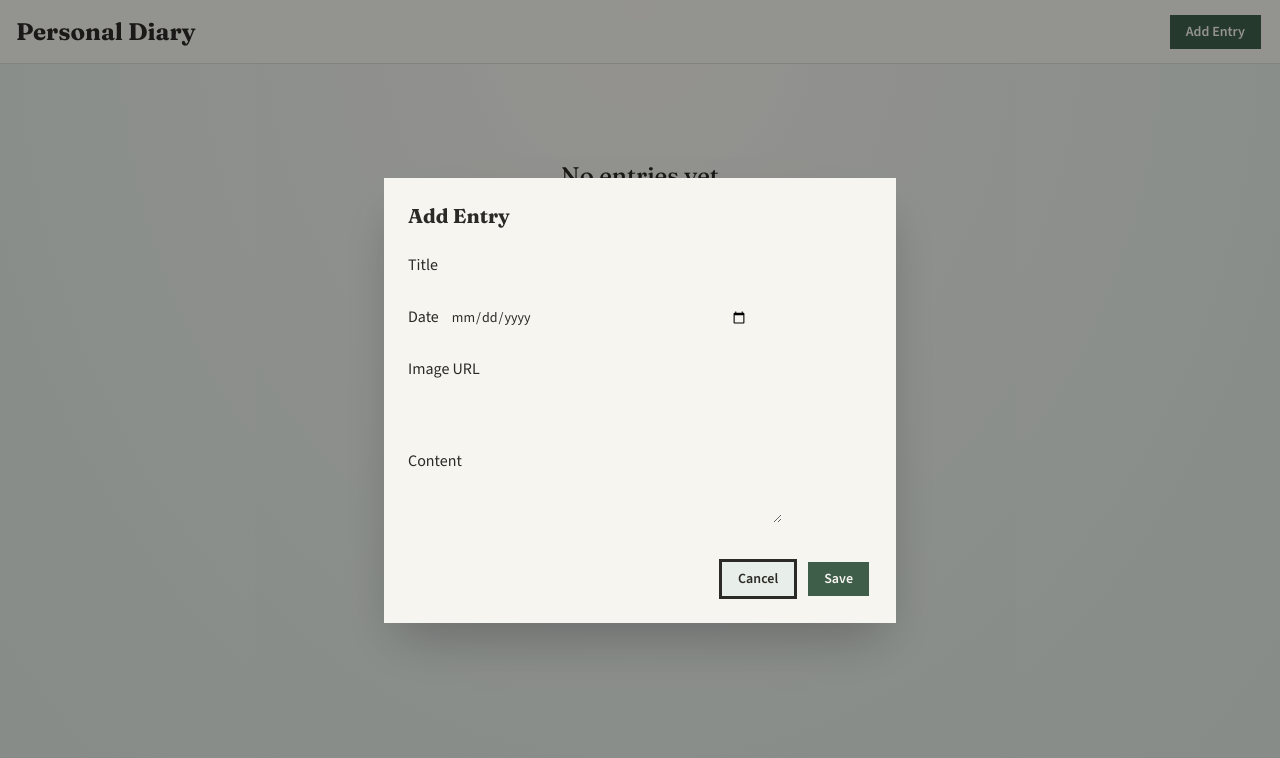
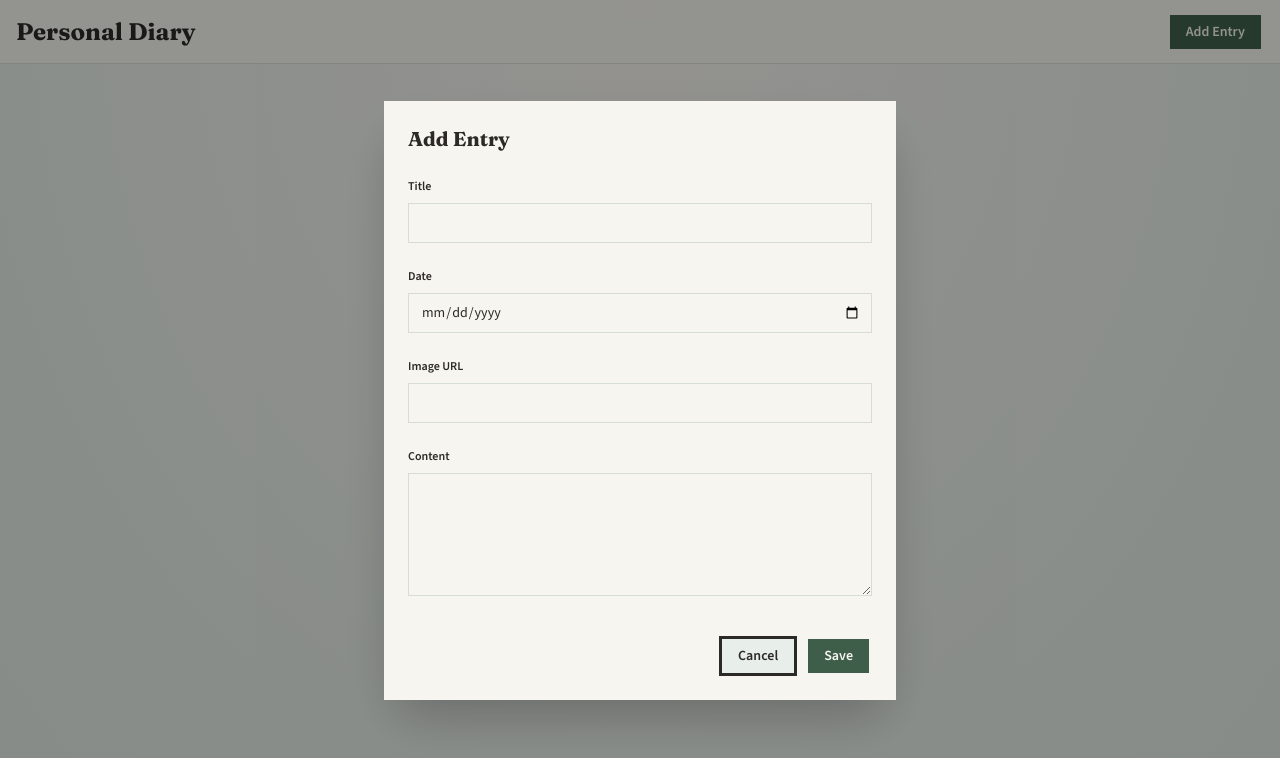
Before and after one commit to Kikanmened/personal-diary, a React (Vite) app: page / in a window 1280 px wide. Both pictures are taken after a click on the button "Add Entry". Shown: the top 758 px of the page. Built offline with nearby package versions, Linux system fonts and the light colour scheme.

Commit message:
fix: update modal forms for daisyUI 5 field styles

```diff
--- a/src/components/AddEntryForm.jsx
+++ b/src/components/AddEntryForm.jsx
@@ -42,40 +42,40 @@ export default function AddEntryForm() {
         <h2 className="font-display text-xl font-bold mb-4">Add Entry</h2>
         {error ? <div className="alert alert-error mb-3">{error}</div> : null}
         <form onSubmit={handleSubmit} className="flex flex-col gap-3">
-          <label className="form-control">
-            <span className="label-text">Title</span>
+          <fieldset className="fieldset">
+            <legend className="fieldset-legend">Title</legend>
             <input
-              className="input input-bordered"
+              className="input w-full border border-base-300 bg-base-100"
               value={title}
               onChange={(e) => setTitle(e.target.value)}
             />
-          </label>
-          <label className="form-control">
-            <span className="label-text">Date</span>
+          </fieldset>
+          <fieldset className="fieldset">
+            <legend className="fieldset-legend">Date</legend>
             <input
               type="date"
-              className="input input-bordered"
+              className="input w-full border border-base-300 bg-base-100"
               value={date}
               onChange={(e) => setDate(e.target.value)}
             />
-          </label>
-          <label className="form-control">
-            <span className="label-text">Image URL</span>
+          </fieldset>
+          <fieldset className="fieldset">
+            <legend className="fieldset-legend">Image URL</legend>
             <input
-              className="input input-bordered"
+              className="input w-full border border-base-300 bg-base-100"
               value={imageURL}
               onChange={(e) => setImageURL(e.target.value)}
             />
-          </label>
-          <label className="form-control">
-            <span className="label-text">Content</span>
+          </fieldset>
+          <fieldset className="fieldset">
+            <legend className="fieldset-legend">Content</legend>
             <textarea
-              className="textarea textarea-bordered"
+              className="textarea w-full border border-base-300 bg-base-100"
               rows={5}
               value={content}
               onChange={(e) => setContent(e.target.value)}
             />
-          </label>
+          </fieldset>
           <div className="modal-action">
             <button type="button" className="btn" onClick={handleClose}>
               Cancel
--- a/src/components/EntryModal.jsx
+++ b/src/components/EntryModal.jsx
@@ -49,40 +49,40 @@ export default function EntryModal() {
             alt={draft.title}
             className="w-full max-h-64 object-cover rounded-lg bg-base-200"
           />
-          <label className="form-control">
-            <span className="label-text">Title</span>
+          <fieldset className="fieldset">
+            <legend className="fieldset-legend">Title</legend>
             <input
-              className="input input-bordered"
+              className="input w-full border border-base-300 bg-base-100"
               value={draft.title ?? ''}
               onChange={handleChange('title')}
             />
-          </label>
-          <label className="form-control">
-            <span className="label-text">Date</span>
+          </fieldset>
+          <fieldset className="fieldset">
+            <legend className="fieldset-legend">Date</legend>
             <input
               type="date"
-              className="input input-bordered"
+              className="input w-full border border-base-300 bg-base-100"
               value={draft.date ?? ''}
               onChange={handleChange('date')}
             />
-          </label>
-          <label className="form-control">
-            <span className="label-text">Image URL</span>
+          </fieldset>
+          <fieldset className="fieldset">
+            <legend className="fieldset-legend">Image URL</legend>
             <input
-              className="input input-bordered"
+              className="input w-full border border-base-300 bg-base-100"
               value={draft.imageURL ?? ''}
               onChange={handleChange('imageURL')}
             />
-          </label>
-          <label className="form-control">
-            <span className="label-text">Content</span>
+          </fieldset>
+          <fieldset className="fieldset">
+            <legend className="fieldset-legend">Content</legend>
             <textarea
-              className="textarea textarea-bordered"
+              className="textarea w-full border border-base-300 bg-base-100"
               rows={6}
               value={draft.content ?? ''}
               onChange={handleChange('content')}
             />
-          </label>
+          </fieldset>
           <div className="modal-action flex-wrap gap-2">
             {!confirmDelete ? (
               <button
```
